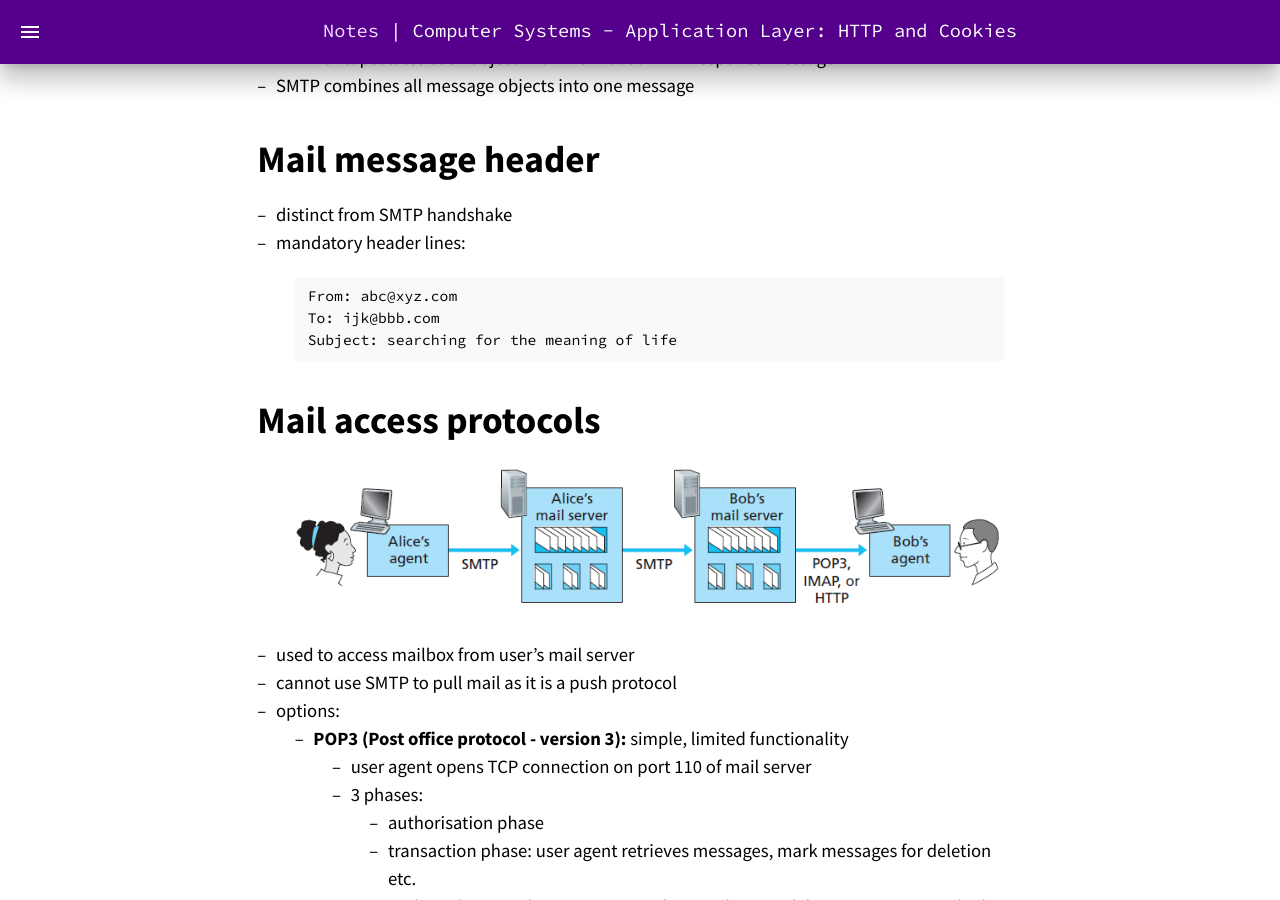
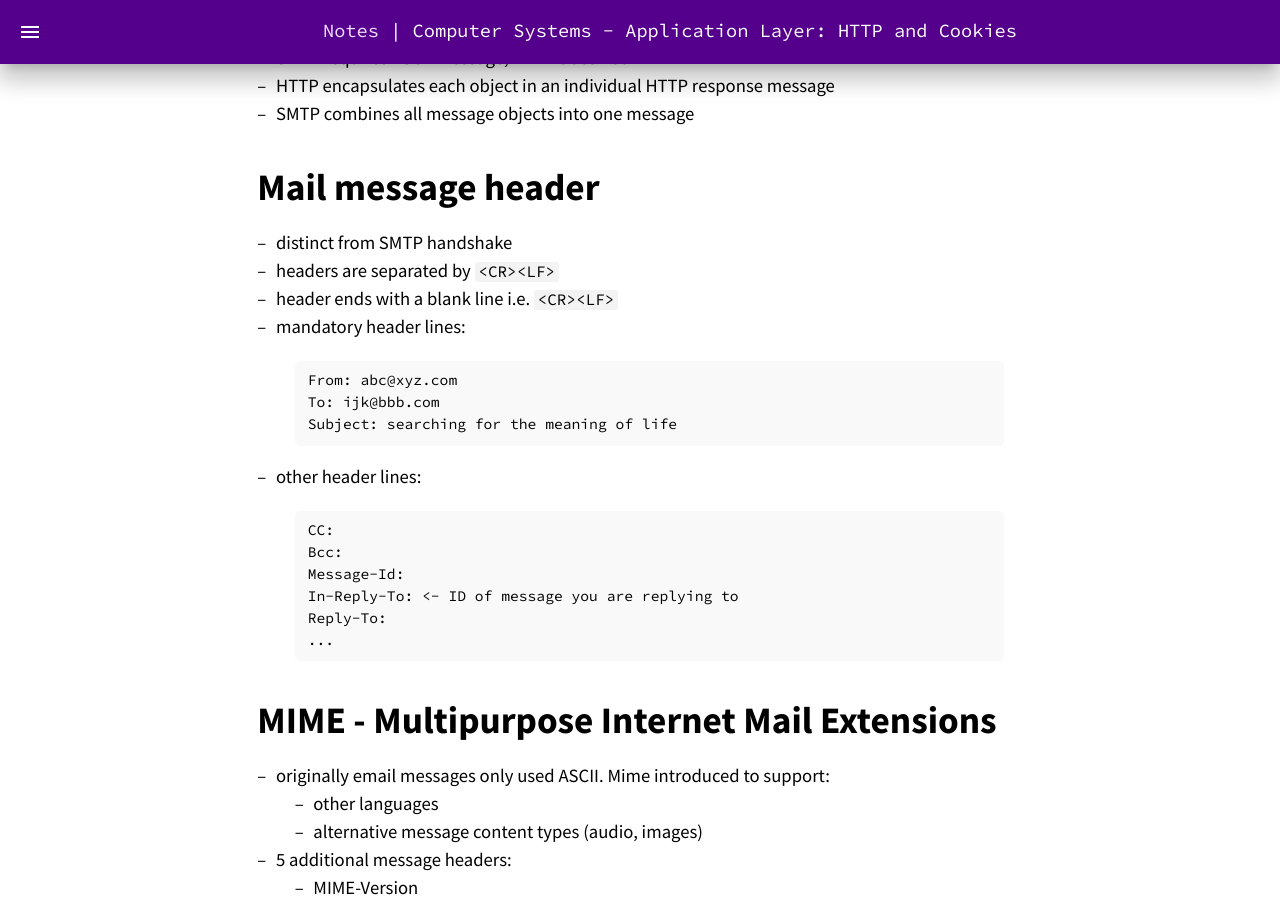
Before and after one commit to jsinkers/notes, a Jekyll site: the page built from _notebooks/comp_sys/02_application_layer.md, in a window 1280 px wide and 900 px high, scrolled down 14139 px. Built offline with Jekyll 4.4.1, drawn with Linux system fonts in a browser that asks for light colours; some of the changed text lies outside the part shown.

````diff
--- a/_notebooks/comp_sys/02_application_layer.md
+++ b/_notebooks/comp_sys/02_application_layer.md
@@ -38,6 +38,7 @@ tags:
   - [SMTP Commands](#smtp-commands)
   - [SMTP vs HTTP](#smtp-vs-http)
   - [Mail message header](#mail-message-header)
+  - [MIME - Multipurpose Internet Mail Extensions](#mime---multipurpose-internet-mail-extensions)
   - [Mail access protocols](#mail-access-protocols)
 - [DNS](#dns)
   - [DNS Components](#dns-components)
@@ -332,7 +333,7 @@ Consists of
 - replies: 3 digit numbers with optional message
   - `331 Username OK, password required`
   - `125 Data connection already open; transfer starting`
-  - `425 Can’t open data connection`
+  - `425 Can't open data connection`
   - `452 Error writing file`
 
 ## Email
@@ -389,12 +390,35 @@ Consists of
 ### Mail message header
 
 - distinct from SMTP handshake
+- headers are separated by `<CR><LF>`
+- header ends with a blank line i.e. `<CR><LF>`
 - mandatory header lines:
 ```
 From: abc@xyz.com
 To: ijk@bbb.com
 Subject: searching for the meaning of life
 ```
+- other header lines:
+```
+CC:
+Bcc:
+Message-Id:
+In-Reply-To: <- ID of message you are replying to
+Reply-To:
+...
+```
+
+### MIME - Multipurpose Internet Mail Extensions
+
+- originally email messages only used ASCII.  Mime introduced to support:
+  - other languages
+  - alternative message content types (audio, images)
+- 5 additional message headers:
+  - MIME-Version
+  - Content-Description: human readable description
+  - Content-Id
+  - Content-Transfer-Encoding: how body is wrapped for transmission
+  - Content-Type: type/format of content
 
 ### Mail access protocols
 
````
Also changed, not shown: _notebooks/algorithms/01_introduction.md (+2 -2 lines), _notebooks/algorithms/03_analysis.md (+2 -2 lines), _notebooks/algorithms/05_brute_force.md (+8 -14 lines), _notebooks/comp_sys/04_transport_layer.md (+1 -1 lines), _notebooks/comp_sys/06_lab_3.md (added, +85 -0 lines), 11 other files.
